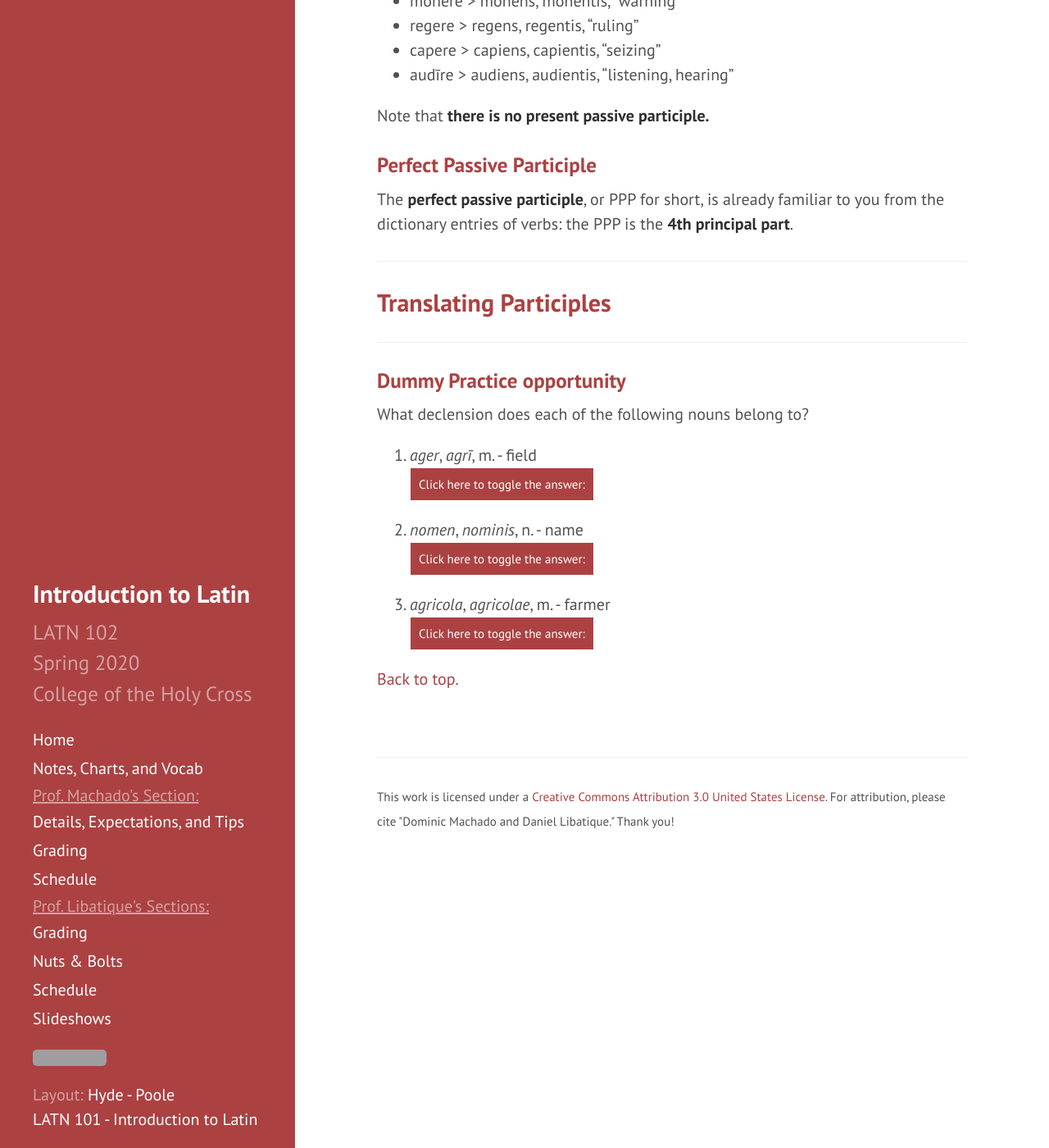
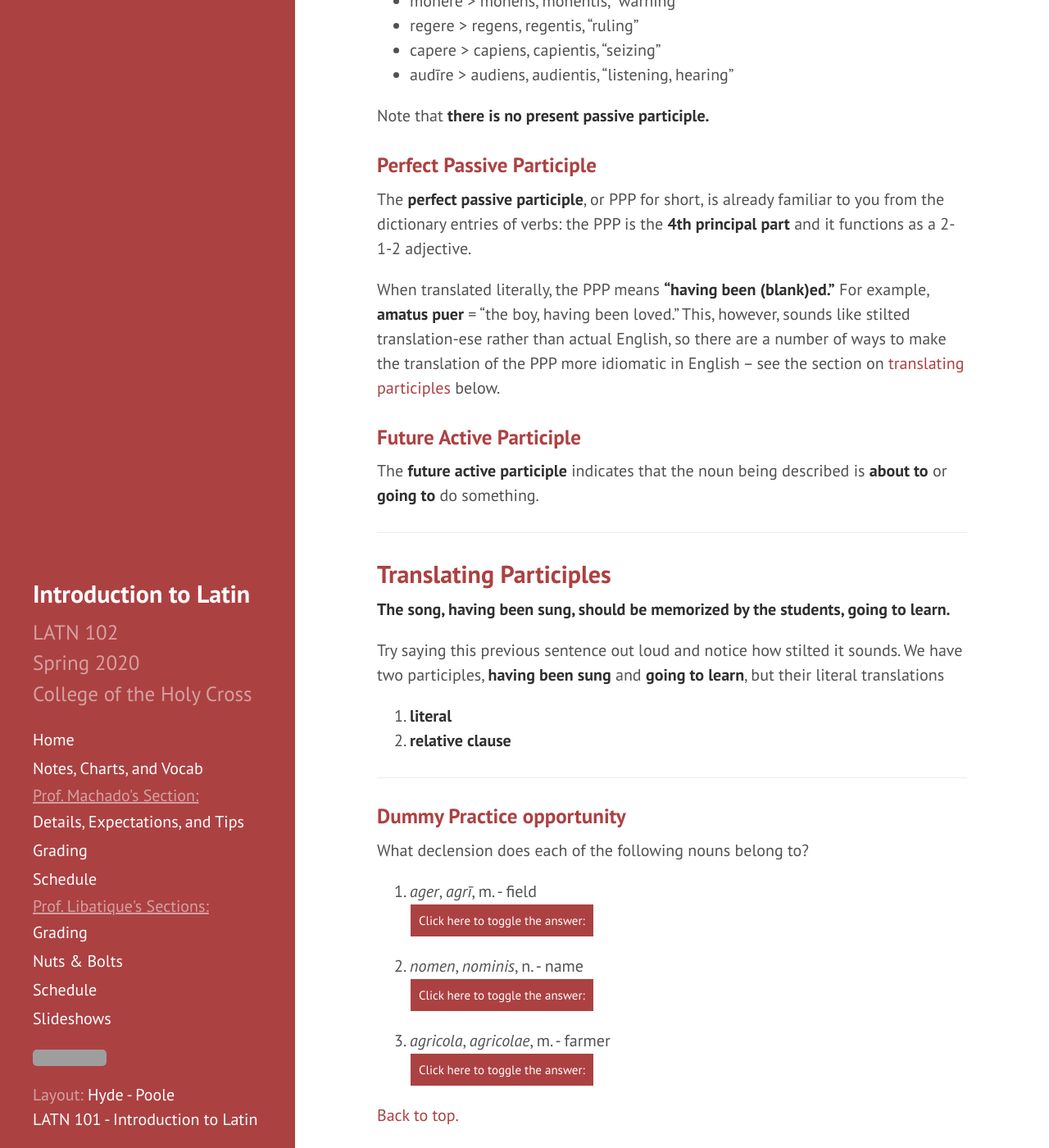
Before and after one commit to DLibatique/LATN102-S20, a Jekyll site: the page built from notes/18-participles.md, in a window 1280 px wide and 1400 px high, scrolled down 1886 px. Shown: the whole window at 82% size. Built offline with Jekyll 4.4.1, drawn with Linux system fonts in a browser that asks for light colours; grey boxes are pictures that could not be loaded.

Commit message:
added more participle stuff

```diff
--- a/notes/18-participles.md
+++ b/notes/18-participles.md
@@ -62,11 +62,24 @@ Note that **there is no present passive participle.**
 
 ### Perfect Passive Participle
 
-The **perfect passive participle**, or PPP for short, is already familiar to you from the dictionary entries of verbs: the PPP is the **4th principal part**.
+The **perfect passive participle**, or PPP for short, is already familiar to you from the dictionary entries of verbs: the PPP is the **4th principal part** and it functions as a 2-1-2 adjective.
+
+When translated literally, the PPP means **"having been (blank)ed."** For example, **amatus puer** = "the boy, having been loved." This, however, sounds like stilted translation-ese rather than actual English, so there are a number of ways to make the translation of the PPP more idiomatic in English -- see the section on [translating participles](#translating-participles) below.
+
+### Future Active Participle
+
+The **future active participle** indicates that the noun being described is **about to** or **going to** do something.
 
 ***
 
 ## Translating Participles
+
+**The song, having been sung, should be memorized by the students, going to learn.**
+
+Try saying this previous sentence out loud and notice how stilted it sounds. We have two participles, **having been sung** and **going to learn**, but their literal translations
+
+1. **literal**
+2. **relative clause**
 
 ***
 
```
